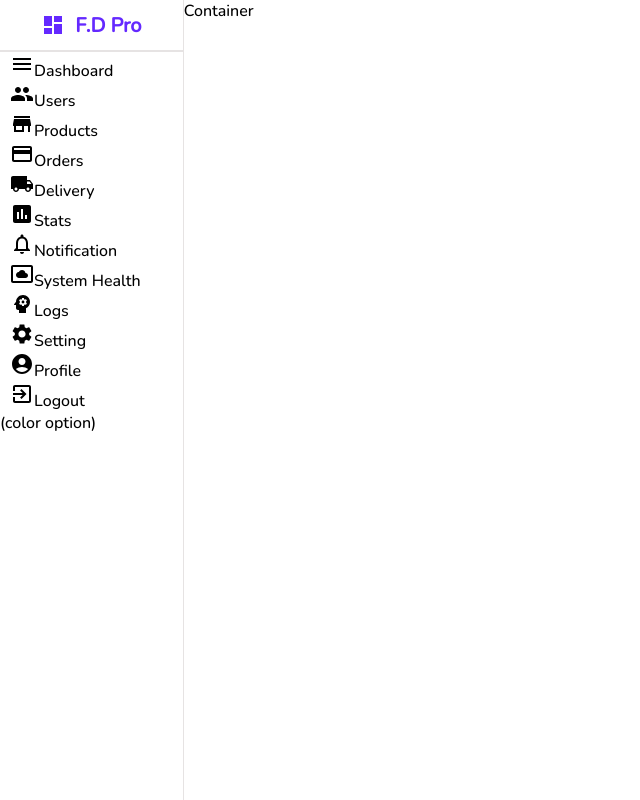
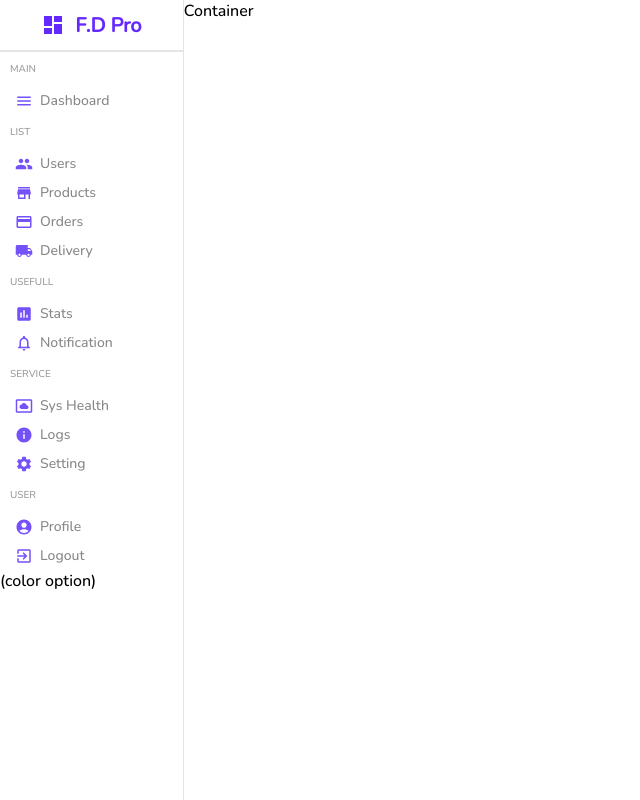
Before and after one commit to Mahdi-Hazrati/Fusion-Dashboard-Pro, a React (Create React App) app: page / in a window 1280 px wide. Shown: the whole page, without its empty margins (0-640 px from the left). Built offline with nearby package versions, Linux system fonts and the light colour scheme.

Commit message:
add sidebar style and more

```diff
--- a/src/Components/Sidebar/Sidebar.jsx
+++ b/src/Components/Sidebar/Sidebar.jsx
@@ -9,11 +9,11 @@ import
     ExitToApp,
     AccountCircle,
     Settings,
-    Psychology,
     SettingsSystemDaydream,
     NotificationsNone,
     InsertChart,
-    LocalShipping
+    LocalShipping,
+    Info
 } from "@mui/icons-material"
 
 
@@ -26,53 +26,58 @@ const Sidebar = () => {
             </div>
             <hr />
             <div className="center">
-                <ul className="menu">
+                <ul>
+                    <p className="title">main</p>
                     <li>
-                        <Menu />
+                        <Menu className="icon"/>
                         <span>Dashboard</span>
                     </li>
+                    <p className="title">list</p>
                     <li>
-                        <Group />
+                        <Group className="icon"/>
                         <span>Users</span>
                     </li>
                     <li>
-                        <Store />
+                        <Store className="icon"/>
                         <span>Products</span>
                     </li>
                     <li>
-                        <CreditCard />
+                        <CreditCard className="icon"/>
                         <span>Orders</span>
                     </li>
                     <li>
-                        <LocalShipping />
+                        <LocalShipping className="icon"/>
                         <span>Delivery</span>
                     </li>
+                    <p className="title">usefull</p>
                     <li>
-                        <InsertChart />
+                        <InsertChart className="icon"/>
                         <span>Stats</span>
                     </li>
                     <li>
-                        <NotificationsNone />
+                        <NotificationsNone className="icon"/>
                         <span>Notification</span>
                     </li>
+                    <p className="title">service</p>
                     <li>
-                        <SettingsSystemDaydream />
-                        <span>System Health</span>
+                        <SettingsSystemDaydream className="icon"/>
+                        <span>Sys Health</span>
                     </li>
                     <li>
-                        <Psychology />
+                        <Info className="icon"/>
                         <span>Logs</span>
                     </li>
                     <li>
-                        <Settings />
+                        <Settings className="icon"/>
                         <span>Setting</span>
                     </li>
+                    <p className="title">user</p>
                     <li>
-                        <AccountCircle />
+                        <AccountCircle className="icon"/>
                         <span>Profile</span>
                     </li>
                     <li>
-                        <ExitToApp />
+                        <ExitToApp className="icon"/>
                         <span>Logout</span>
                     </li>
                 </ul>
--- a/src/Components/Sidebar/sidebar.scss
+++ b/src/Components/Sidebar/sidebar.scss
@@ -26,6 +26,35 @@
         padding-left: 10px;
         ul{
             list-style: none;
+            .title{
+                font-size: 10px;
+                text-transform: uppercase;
+                color: #999;
+                margin: 10px 0px;
+                user-select: none;
+                -webkit-user-drag: none;
+
+            }
+            li{
+                display: flex;
+                flex-direction: row;
+                align-items: center;
+                padding:5px;
+                &:hover{
+                    cursor: pointer;
+                    background-color: #ece8ff;
+                }
+                .icon{
+                    color: #7451f8;
+                    font-size: 18px;
+                }
+                span{
+                    font-size: 14px;
+                    margin-left: 7px;
+                    color: #888;
+                }
+            }
+
         }
     }
 
```
